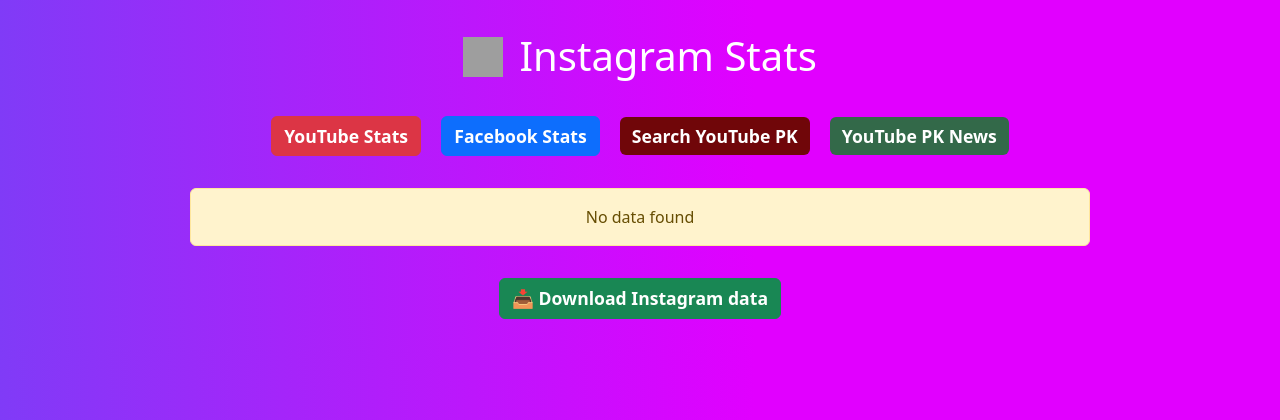
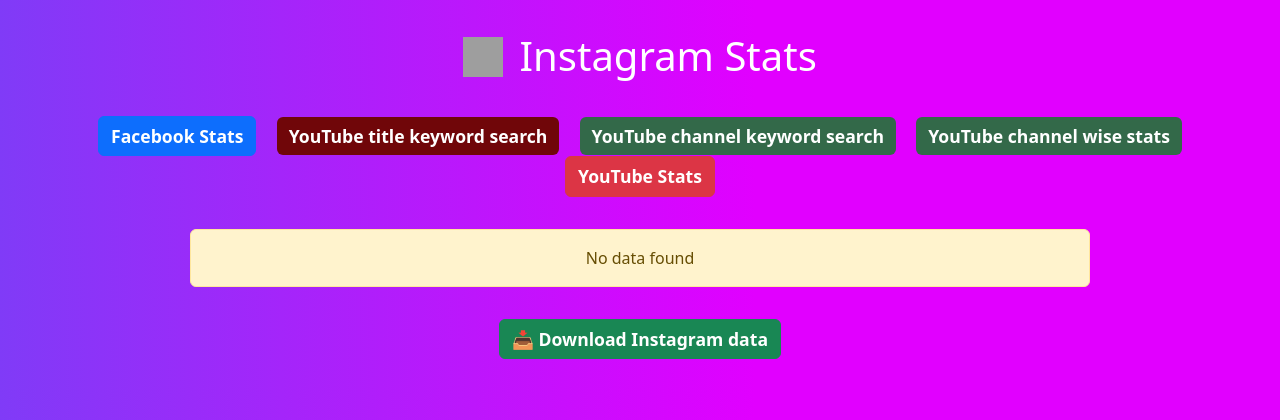
Before and after one commit to NasirMehmood12/comparison_stats, a Flask app: page /instagram in a window 1280 px wide. Shown: the top 420 px of the page. Run offline with Flask 3, Linux system fonts and the light colour scheme; data that the repository does not hold is empty; some libraries are stand-ins or nearby versions; grey boxes are pictures that could not be loaded.

Commit message:
Update instagram.html

```diff
--- a/templates/instagram.html
+++ b/templates/instagram.html
@@ -37,16 +37,23 @@
 
 
     <div class="nav-links">
+        <a href="/facebook" class="btn btn-primary mx-2" style = "font-size: 1.1rem; font-weight: 563;">Facebook Stats</a>
+
+        <a href="/search_top_videos" class="btn mx-2" style="background-color: #700609; color: white; border: none;font-size: 1.1rem; font-weight: 563;">
+            YouTube title keyword search
+        </a>
+
+        <a href="/keyword_views" class="btn mx-2" style="background-color: #336949; color: white; border: none;font-size: 1.1rem; font-weight: 563;">
+            YouTube channel keyword search
+        </a>
+
+
+
+        <a href="/simple_stats" class="btn mx-2" style="background-color: #336949; color: white; border: none;font-size: 1.1rem; font-weight: 563;">
+            YouTube channel wise stats
+        </a>
         <a href="/youtube" class="btn btn-danger mx-2" style="font-size: 1.1rem; font-weight: 563;">YouTube Stats</a>
-        <a href="/facebook" class="btn btn-primary mx-2" style = "font-size: 1.1rem; font-weight: 563;">Facebook Stats</a>
-        <a href="/youtube_tags" class="btn mx-2" style="background-color: #700609; color: white; border: none; font-size: 1.1rem; font-weight: 563;">
-            Search YouTube PK
-        </a>
-        <a href="/youtube_tags1" class="btn mx-2" style="background-color: #336949; color: white; border: none;font-size: 1.1rem; font-weight: 563;">
-            YouTube PK News
-        </a>
     </div>
-
     <div class="table-container">
         {% if error %}
             <div class="alert alert-warning text-center">{{ error }}</div>
```
